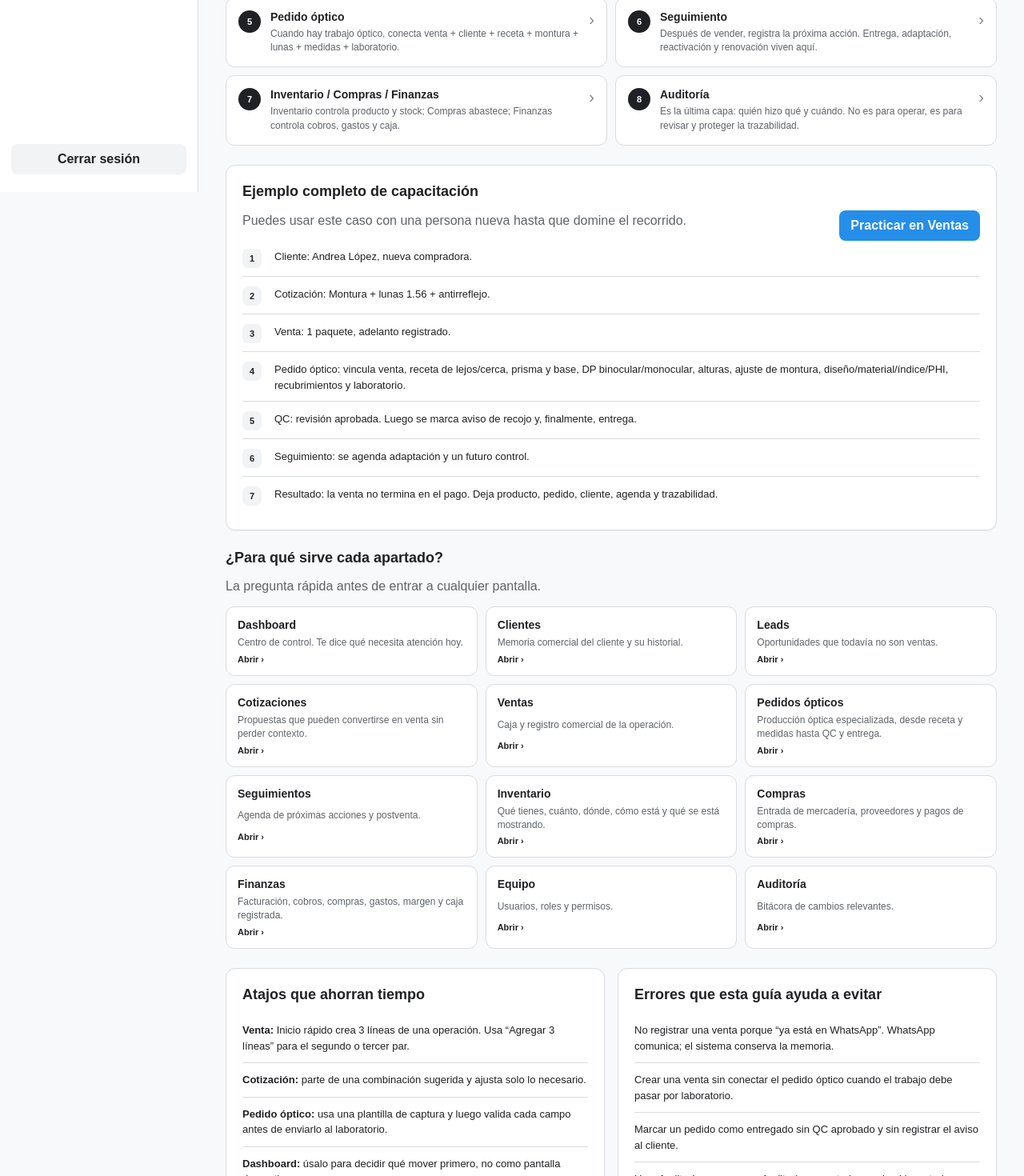
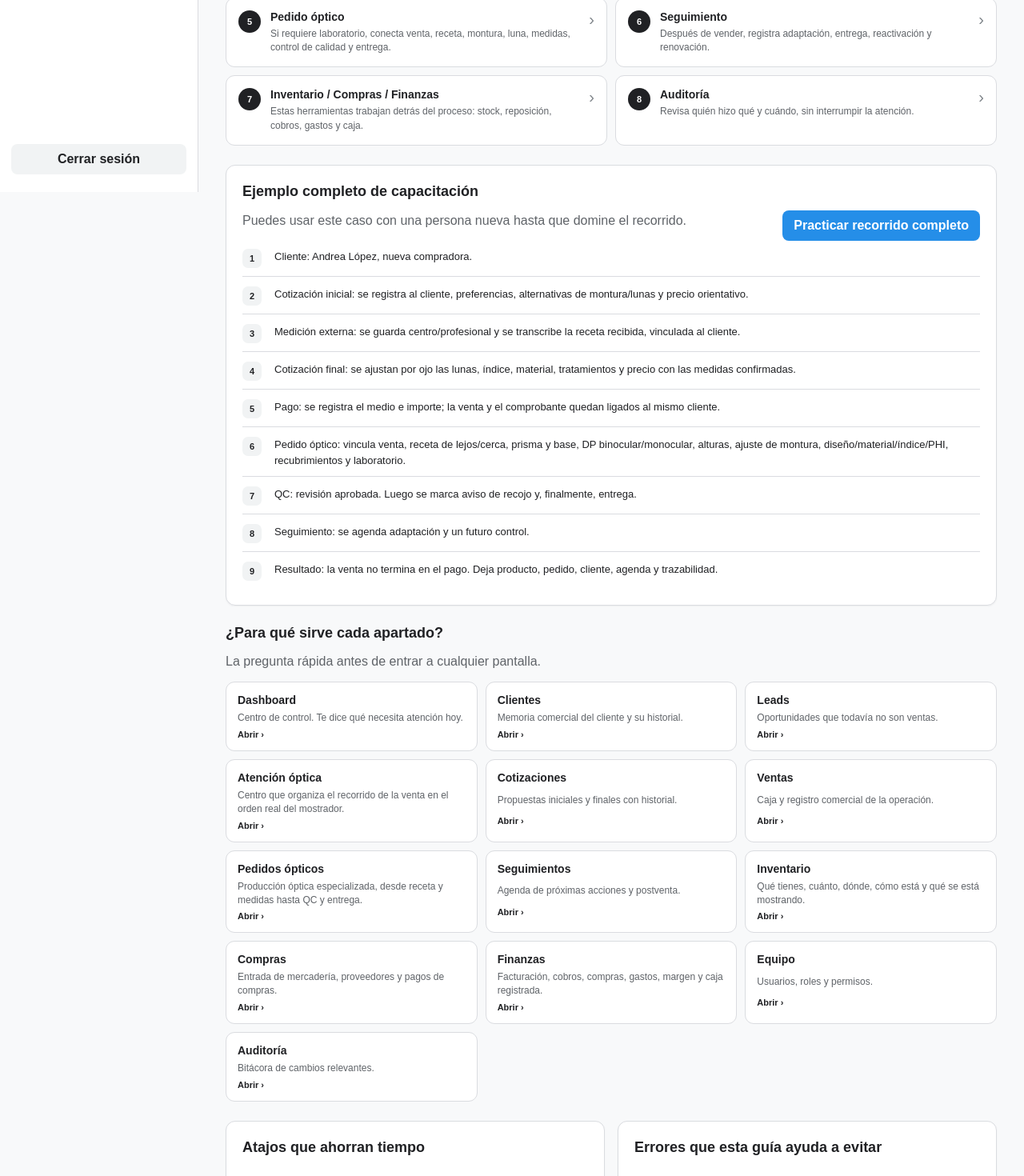
Before and after one commit to ifmarquezfarfan/vision-total-os, a Next.js app: page /guia in a window 1280 px wide. Shown: the part 560-2030 px from the top of the page at 80% size. Built offline with nearby package versions, Linux system fonts and the light colour scheme; no server answers.

Commit message:
docs: align training manual to real optical sales sequence

```diff
--- a/app/guia/page.tsx
+++ b/app/guia/page.tsx
@@ -2,21 +2,22 @@ import Link from "next/link";
 import { Sidebar } from "@/components/sidebar";
 
 const flow = [
-  ["1","Clientes","Busca por DNI/nombre. Crea el cliente cuando realmente sea necesario.","/clientes"],
-  ["2","Leads","Úsalo cuando todavía existe una oportunidad que puede convertirse en venta.","/leads"],
-  ["3","Cotización","Cuando el cliente necesita una propuesta, arma la combinación de montura + lunas + tratamientos y deja el siguiente paso.","/cotizaciones"],
-  ["4","Venta","La venta es el registro comercial definitivo. Usa Inicio rápido y agrega bloques de 3 líneas para pares adicionales.","/ventas"],
-  ["5","Pedido óptico","Cuando hay trabajo óptico, conecta venta + cliente + receta + montura + lunas + medidas + laboratorio.","/pedidos"],
-  ["6","Seguimiento","Después de vender, registra la próxima acción. Entrega, adaptación, reactivación y renovación viven aquí.","/seguimientos"],
-  ["7","Inventario / Compras / Finanzas","Inventario controla producto y stock; Compras abastece; Finanzas controla cobros, gastos y caja.","/inventario"],
-  ["8","Auditoría","Es la última capa: quién hizo qué y cuándo. No es para operar, es para revisar y proteger la trazabilidad.","/auditoria"]
+  ["1","Cliente + cotización inicial","Busca un cliente existente o registra sus datos en el primer contacto. Explica opciones y prepara el precio orientativo.","/cotizaciones"],
+  ["2","Medición externa","Si el cliente acepta continuar, registra el centro/profesional al que se deriva y después captura la receta y la DP recibidas.","/atencion"],
+  ["3","Configuración final","Revisa la receta correcta, montura, luna por ojo, índice, material, tratamientos y precio final. Conserva la propuesta inicial como historial.","/atencion"],
+  ["4","Pago y comprobante","Registra el medio de pago y el importe realmente cobrado. Genera el comprobante imprimible y continúa con el pedido.","/atencion"],
+  ["5","Pedido óptico","Si requiere laboratorio, conecta venta, receta, montura, luna, medidas, control de calidad y entrega.","/pedidos"],
+  ["6","Seguimiento","Después de vender, registra adaptación, entrega, reactivación y renovación.","/seguimientos"],
+  ["7","Inventario / Compras / Finanzas","Estas herramientas trabajan detrás del proceso: stock, reposición, cobros, gastos y caja.","/inventario"],
+  ["8","Auditoría","Revisa quién hizo qué y cuándo, sin interrumpir la atención.","/auditoria"]
 ] as const;
 
 const modules = [
   ["Dashboard","Centro de control. Te dice qué necesita atención hoy.","/dashboard"],
   ["Clientes","Memoria comercial del cliente y su historial.","/clientes"],
   ["Leads","Oportunidades que todavía no son ventas.","/leads"],
-  ["Cotizaciones","Propuestas que pueden convertirse en venta sin perder contexto.","/cotizaciones"],
+  ["Atención óptica","Centro que organiza el recorrido de la venta en el orden real del mostrador.","/atencion"],
+  ["Cotizaciones","Propuestas iniciales y finales con historial.","/cotizaciones"],
   ["Ventas","Caja y registro comercial de la operación.","/ventas"],
   ["Pedidos ópticos","Producción óptica especializada, desde receta y medidas hasta QC y entrega.","/pedidos"],
   ["Seguimientos","Agenda de próximas acciones y postventa.","/seguimientos"],
@@ -29,8 +30,11 @@ const modules = [
 
 const example = [
   "Cliente: Andrea López, nueva compradora.",
-  "Cotización: Montura + lunas 1.56 + antirreflejo.",
-  "Venta: 1 paquete, adelanto registrado.",
+  "Cotización inicial: se registra al cliente, preferencias, alternativas de montura/lunas y precio orientativo.",
+  "Medición externa: se guarda centro/profesional y se transcribe la receta recibida, vinculada al cliente.",
+  "Cotización final: se ajustan por ojo las lunas, índice, material, tratamientos y precio con las medidas confirmadas.",
+  "Pago: se registra el medio e importe; la venta y el comprobante quedan ligados al mismo cliente.",
+
   "Pedido óptico: vincula venta, receta de lejos/cerca, prisma y base, DP binocular/monocular, alturas, ajuste de montura, diseño/material/índice/PHI, recubrimientos y laboratorio.",
   "QC: revisión aprobada. Luego se marca aviso de recojo y, finalmente, entrega.",
   "Seguimiento: se agenda adaptación y un futuro control.",
@@ -65,7 +69,7 @@ export default function GuidePage() {
         </section>
 
         <section className="card section">
-          <div className="section-heading"><div><h2>Ejemplo completo de capacitación</h2><p className="muted">Puedes usar este caso con una persona nueva hasta que domine el recorrido.</p></div><Link href="/ventas" className="btn btn-primary">Practicar en Ventas</Link></div>
+          <div className="section-heading"><div><h2>Ejemplo completo de capacitación</h2><p className="muted">Puedes usar este caso con una persona nueva hasta que domine el recorrido.</p></div><Link href="/atencion" className="btn btn-primary">Practicar recorrido completo</Link></div>
           <div className="training-example">
             {example.map((line,index)=><div key={line} className="training-row"><span>{index+1}</span><p>{line}</p></div>)}
           </div>
@@ -88,9 +92,9 @@ export default function GuidePage() {
           <div className="card">
             <h2>Atajos que ahorran tiempo</h2>
             <div className="tip-list">
-              <div><strong>Venta:</strong> Inicio rápido crea 3 líneas de una operación. Usa “Agregar 3 líneas” para el segundo o tercer par.</div>
-              <div><strong>Cotización:</strong> parte de una combinación sugerida y ajusta solo lo necesario.</div>
-              <div><strong>Pedido óptico:</strong> usa una plantilla de captura y luego valida cada campo antes de enviarlo al laboratorio.</div>
+              <div><strong>Atención óptica:</strong> empieza con el cliente y la cotización. La aplicación te indica cuándo enviar a medir, terminar la configuración y cobrar.</div>
+              <div><strong>Configuración final:</strong> parte de la propuesta inicial para no volver a cargar todo. Ajusta el producto y el precio tras la medición.</div>
+              <div><strong>Pago y comprobante:</strong> confirma el importe recibido. El comprobante no reemplaza la boleta electrónica fiscal hasta integrar el proveedor autorizado.</div>
               <div><strong>Dashboard:</strong> úsalo para decidir qué mover primero, no como pantalla decorativa.</div>
             </div>
           </div>
```
